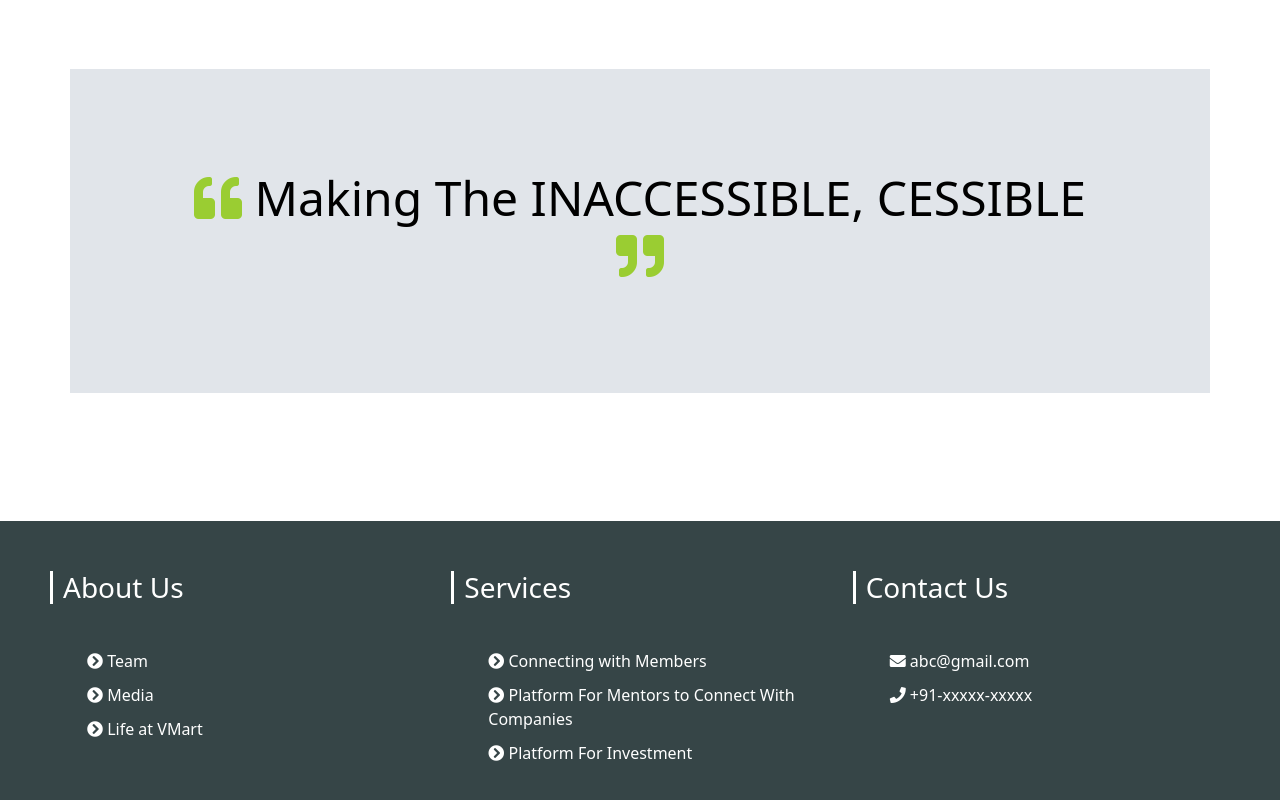
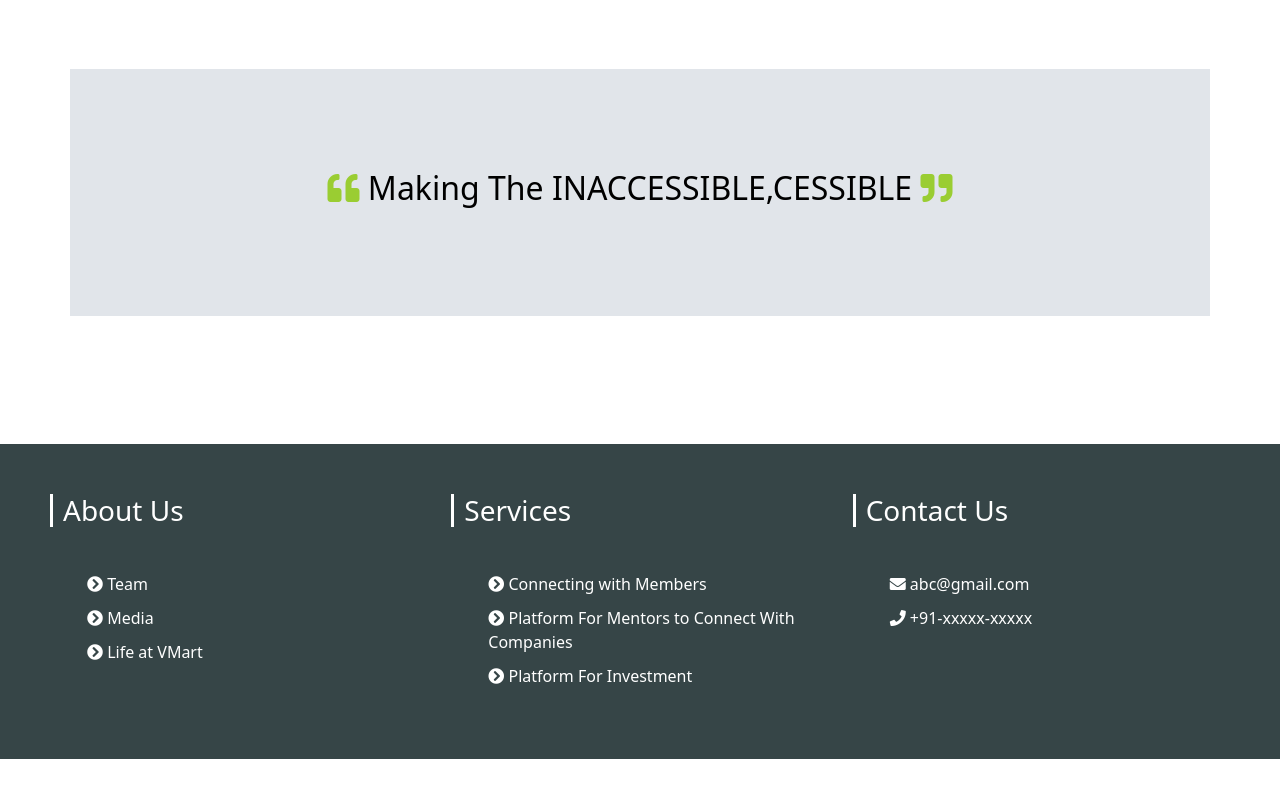
Before and after one commit to anidec/v-mart, a plain HTML site: page index.html in a window 1280 px wide. Shown: the part 2862-3662 px from the top of the page. After the commit the page ends 3621 px from the top, so only its background shows below. Drawn offline with nearby package versions, Linux system fonts and the light colour scheme.

Commit message:
Update index.html

```diff
--- a/index.html
+++ b/index.html
@@ -268,8 +268,8 @@
         </div>
     </div>
     <div class="container middle-1" data-aos="fade-right" data-aos-duration="1000">
-        <h1 style="text-align: center; font-size: 3em;"><i class="fa fa-quote-left" style="color:yellowgreen;"> </i>
-            Making The INACCESSIBLE, CESSIBLE <i class="fa fa-quote-right" style="color:yellowgreen;"></i>
+        <h1 style="text-align: center; font-size: 2em;"><i class="fa fa-quote-left" style="color:yellowgreen;"> </i>
+            Making The INACCESSIBLE,CESSIBLE <i class="fa fa-quote-right" style="color:yellowgreen;"></i>
         </h1>
     </div>
     <div class="last" id="last">
```
